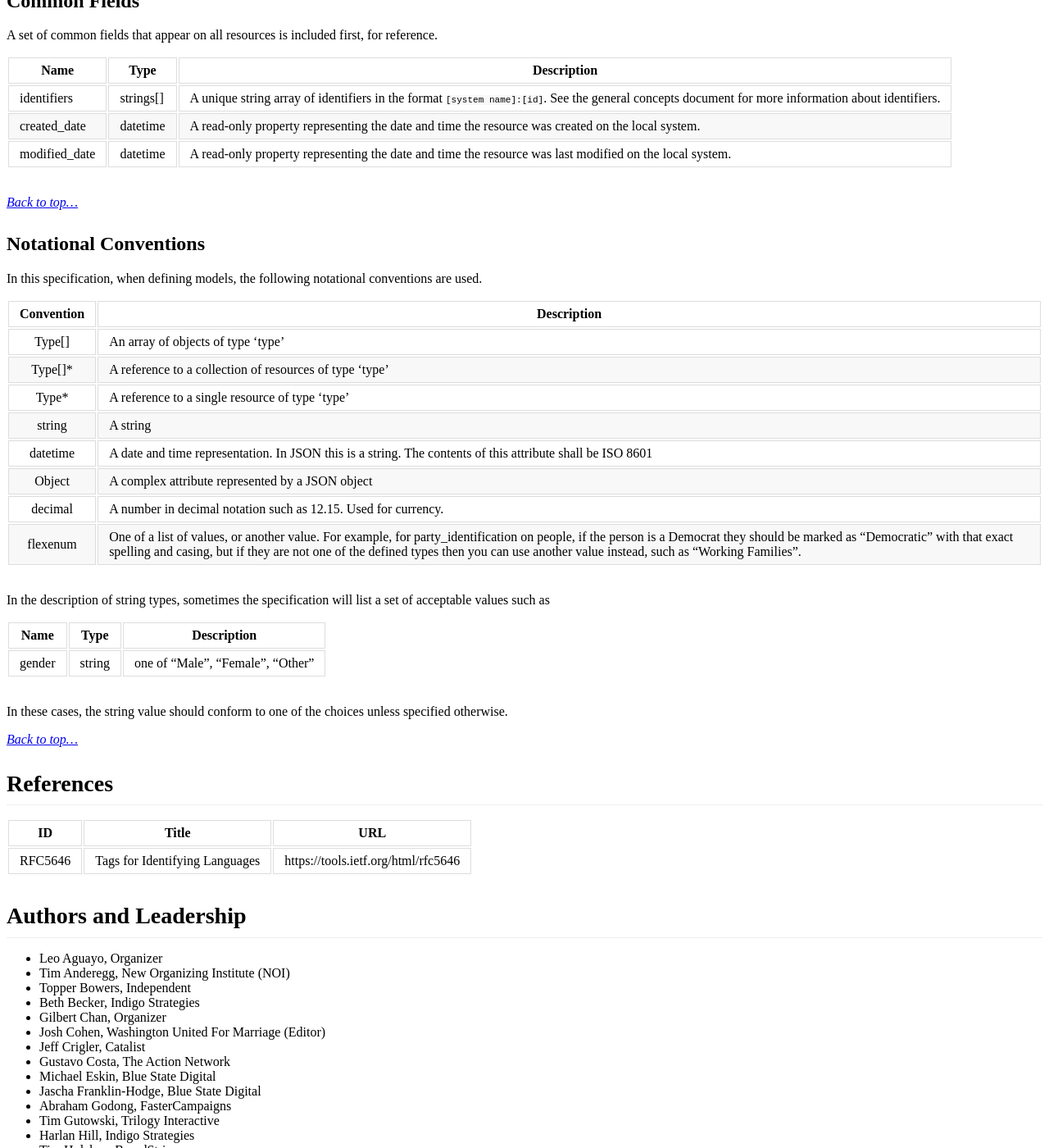
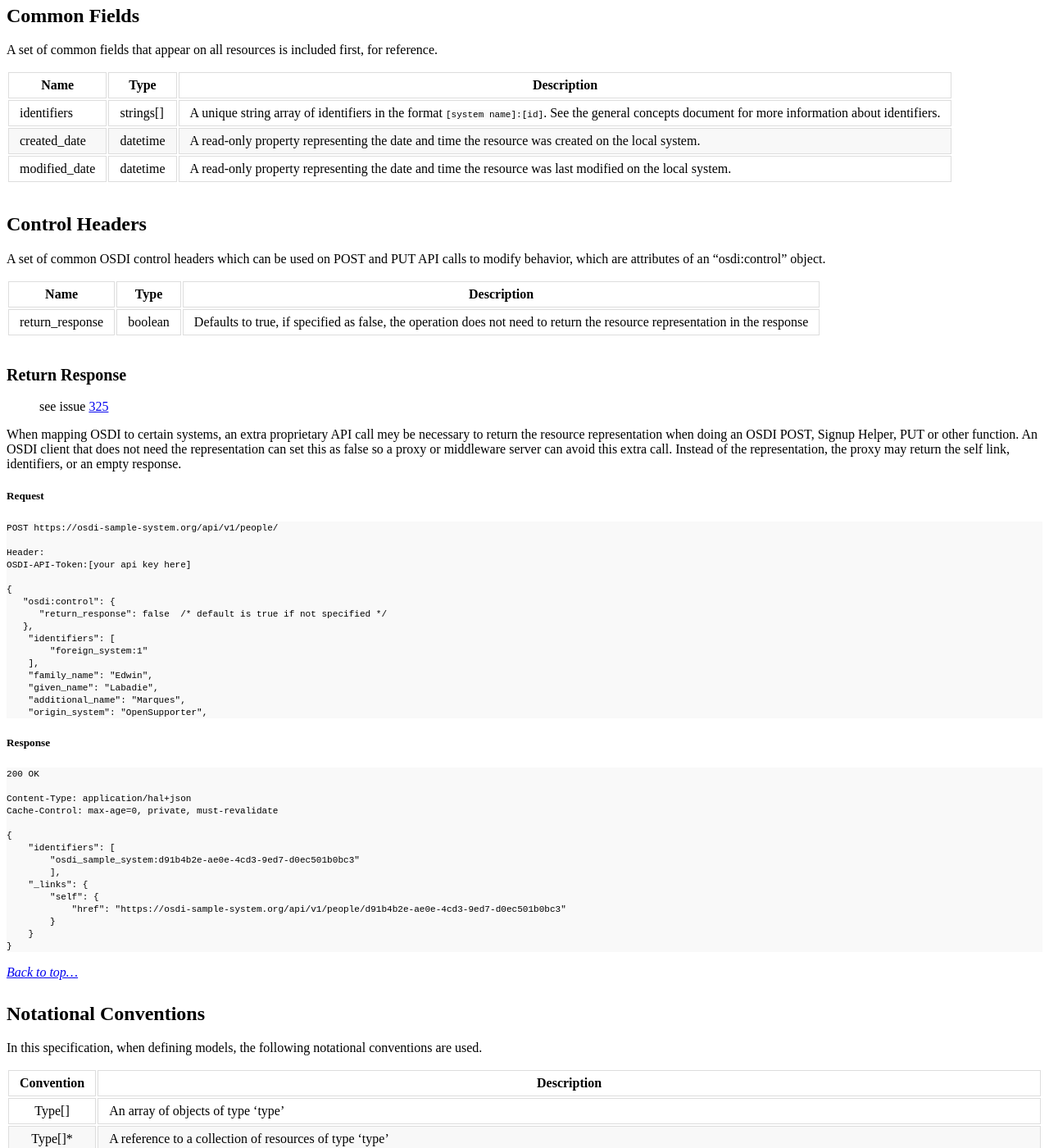
Before and after one commit to opensupporter/osdi-docs, a Jekyll site: the page built from README.md, in a window 1280 px wide and 1400 px high, scrolled down 10258 px. Shown: the whole window at 82% size. Built offline with Jekyll 4.4.1, drawn with Linux system fonts in a browser that asks for light colours; a style sheet for code colours, icons or effects is not loaded.

Commit message:
WIP osdi:control

`````diff
--- a/README.md
+++ b/README.md
@@ -44,6 +44,7 @@ Experiment with our prototype server: [http://api.opensupporter.org](http://api.
     * [Flexibility and Server Behavior](#flexibility-and-server-behavior)
     * [Deviations from RESTful Behavior](#deviations-from-restful-behavior)
     * [Common Fields](#common-fields)
+    * [Control Headers](#control-headers)
     * [Notational Conventions](#notational-conventions)
 * [References](#references)
 * [Authors and Leadership](#authors-and-leadership)
@@ -417,6 +418,8 @@ All OSDI resources share a set of common fields for consistency.  These are list
 
 {% include global_fields.md %}
 
+{% include control_headers_readme.md %}
+
 _[Back to top...](#)_
 
 
--- /dev/null
+++ b/_includes/control_headers.md
@@ -0,0 +1,7 @@
+### Control Headers
+
+A set of common OSDI control headers which can be used on POST and PUT API calls to modify behavior, which are attributes of an "osdi:control" object.
+
+|Name               |Type       |Description
+|-------------------|-----------|------------
+|return_response    |boolean     |Defaults to true, if specified as false, the operation does not need to return the resource representation in the response
--- /dev/null
+++ b/_includes/control_headers_readme.md
@@ -0,0 +1,46 @@
+#### Return Response
+
+> see issue [325](https://github.com/opensupporter/osdi-docs/issues/325)
+
+When mapping OSDI to certain systems, an extra proprietary API call mey be necessary to return the resource representation when doing an OSDI POST, Signup Helper, PUT or other function.  An OSDI client that does not need the representation can set this as false so a proxy or middleware server can avoid this extra call.  Instead of the representation, the proxy may return the self link, identifiers, or an empty response.
+
+##### Request
+
+````
+POST https://osdi-sample-system.org/api/v1/people/
+
+Header:
+OSDI-API-Token:[your api key here]
+
+{
+   "osdi:control": {
+      "return_response": false  /* default is true if not specified */
+   },
+    "identifiers": [
+        "foreign_system:1"
+    ],
+    "family_name": "Edwin",
+    "given_name": "Labadie",
+    "additional_name": "Marques",
+    "origin_system": "OpenSupporter",
+````
+
+##### Response
+
+````
+200 OK
+
+Content-Type: application/hal+json
+Cache-Control: max-age=0, private, must-revalidate
+
+{
+    "identifiers": [
+        "osdi_sample_system:d91b4b2e-ae0e-4cd3-9ed7-d0ec501b0bc3"
+        ],
+    "_links": {
+        "self": {
+            "href": "https://osdi-sample-system.org/api/v1/people/d91b4b2e-ae0e-4cd3-9ed7-d0ec501b0bc3"
+        }
+    }
+}
+````
--- a/_includes/global_fields.md
+++ b/_includes/global_fields.md
@@ -2,8 +2,10 @@
 
 A set of common fields that appear on all resources is included first, for reference.
 
-| Name          | Type      | Description
-|-----------    |-----------|-----------|--------------
+|Name          |Type      |Description
+|-----------|-----------|-----------
 |identifiers	|strings[]	|A unique string array of identifiers in the format `[system name]:[id]`. See the general concepts document for more information about identifiers.
 |created_date	|datetime   |A read-only property representing the date and time the resource was created on the local system.
 |modified_date	|datetime	|A read-only property representing the date and time the resource was last modified on the local system.
+
+{% include control_headers.md %}
`````
Also changed, not shown: _includes/global_fields_helper.md (+2 -0 lines), person_signup.md (+2 -1 lines).
